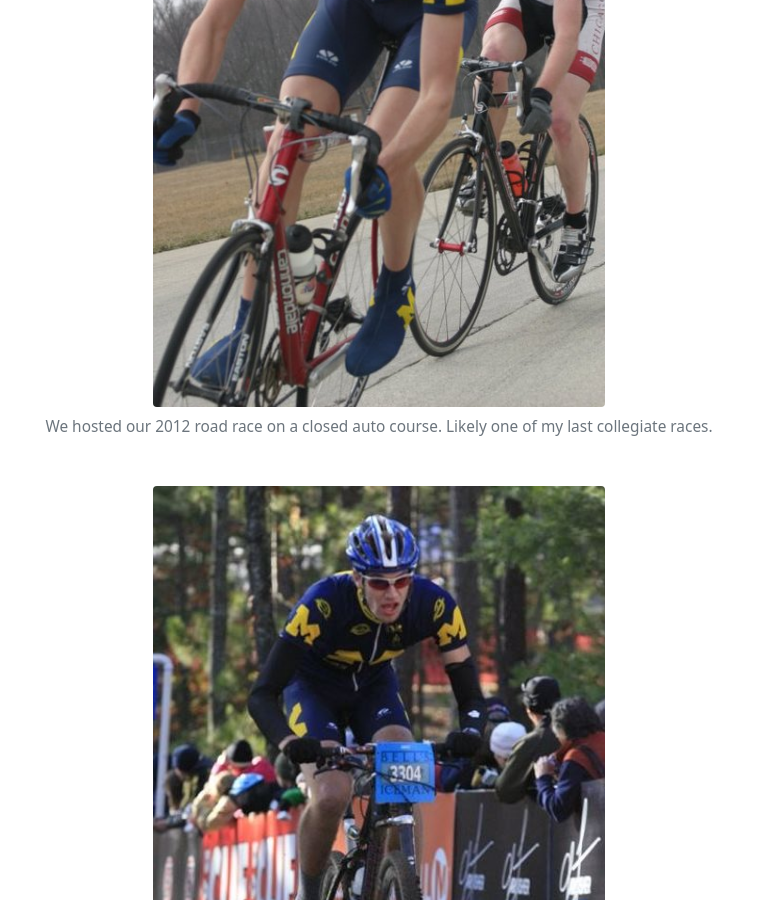
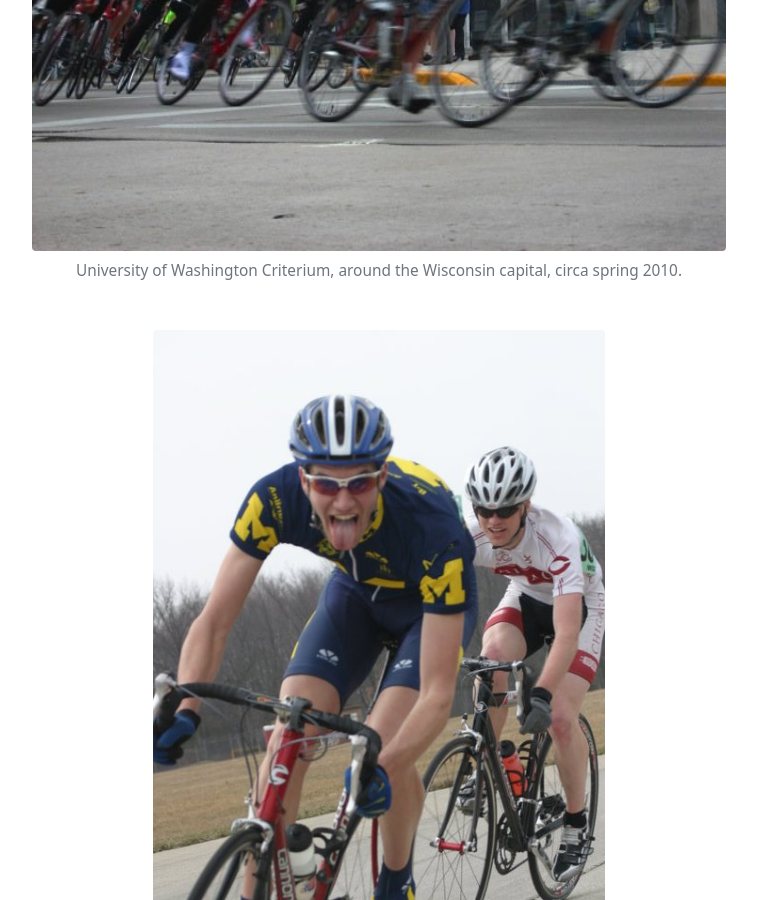
Before and after one commit to ccluett/website, a Jekyll site: the page built from content/racelog.md, in a window 1280 px wide and 900 px high, scrolled down 3090 px. Shown: the whole window, without its empty margins (261-1018 px from the left). Built offline with Jekyll 4.4.1, drawn with Linux system fonts in a browser that asks for light colours; some of the changed text lies outside the part shown.

Commit message:
Update racelog.md

```diff
--- a/content/racelog.md
+++ b/content/racelog.md
@@ -43,10 +43,10 @@ Collegiate cycling is the essence of what sports should be: a DIY ethos; largely
 
 {% include figure.html img="2011-ohio.jpg" caption="My first (and only) win in the Men's B category in freezing rain at the Ohio State road race." width="100%" %}
 
+{% include figure.html img="wisconsin-cycling-cornering.jpg" caption="University of Washington Criterium, around the Wisconsin capital, circa spring 2010." width="100%" %}
+
 {% include figure.html img="2012-michigan-crit.jpg" caption="We hosted our 2012 road race on a closed auto course. Likely one of my last collegiate races." width="65%" %}
 
 {% include figure.html img="2011-iceman.jpg" caption="The Iceman Cometh in northern Michigan, November 2011." width="65%" %}
 
-{% include figure.html img="wisconsin-cycling-cornering.jpg" caption="University of Washington Criterium, around the Wisconsin capital, circa spring 2010." width="100%" %}
-
 {% include figure.html img="mtb-michigan.jpg" caption="Possibly from from our host race weekend, circa Fall 2010, at Hanson Hills in Greyling, MI." width="65%" %}
```
